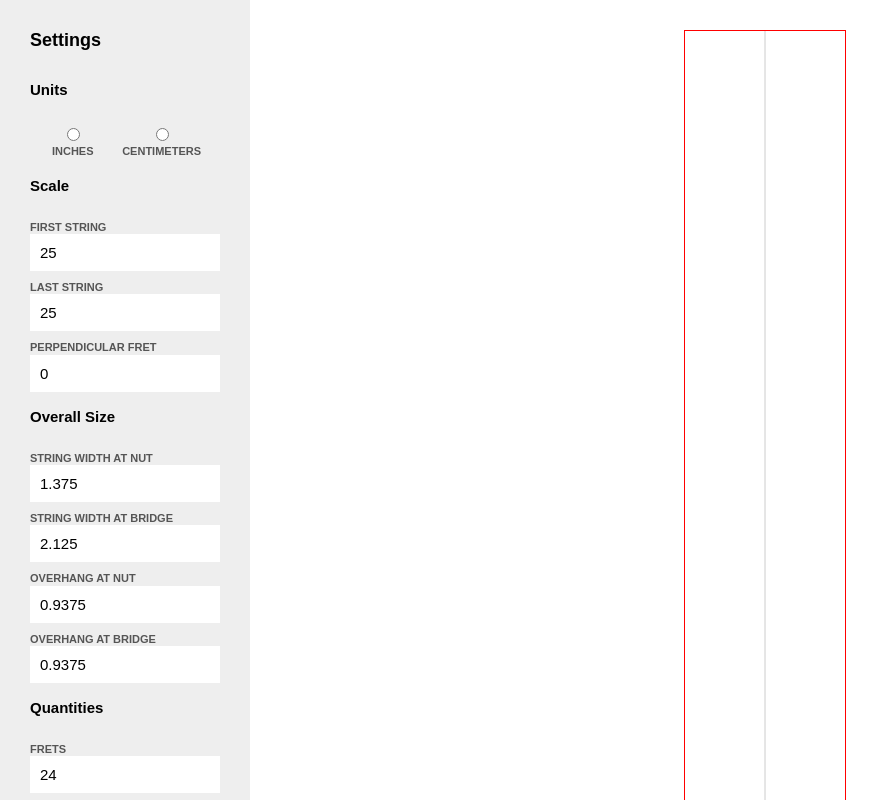
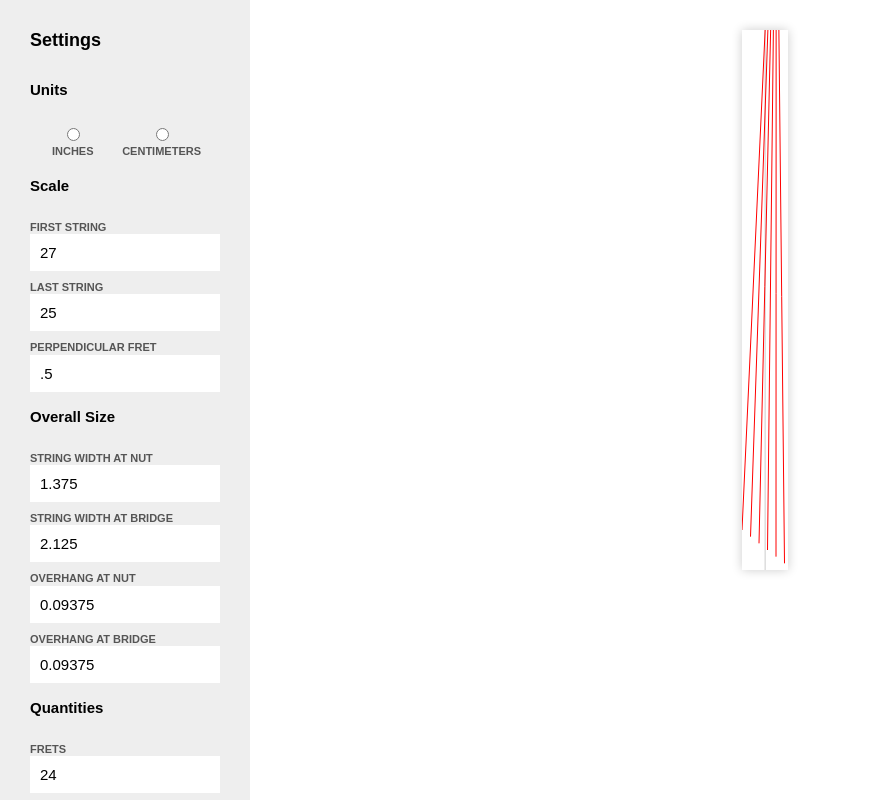
Before and after one commit to kthornbloom/FretGen, a plain HTML site: page index.html in a window 1280 px wide. Shown: the whole page, without its empty margins (0-879 px from the left). Drawn offline with Linux system fonts and the light colour scheme.

Commit message:
workin' on it

```diff
--- a/css/stylesheet.css
+++ b/css/stylesheet.css
@@ -33,6 +33,7 @@
 	padding:30px;
 	text-align: center;
 	flex-grow:1;
+	background:#fff;
 }
 
 label, input {
@@ -84,5 +85,5 @@ input[type="radio"]:checked + label {
 }
 
 #render {
-	border:1px solid red;
+	box-shadow:0 0 10px rgba(0,0,0,.2);
 }
--- a/index.html
+++ b/index.html
@@ -30,7 +30,7 @@
 			<label for="">
 				First String
 			</label>
-			<input type="number" value="25" step="0.5" required id="scale1">
+			<input type="number" value="27" step="0.5" required id="scale1">
 			<label for="">
 				Last String
 			</label>
@@ -38,21 +38,21 @@
 			<label for="">
 				Perpendicular fret
 			</label>
-			<input type="number" value="0" step="0.1" required>
+			<input type="number" value=".5" step="0.1" required id="perp">
 		<h2>Overall Size</h2>
 			<label for="">String width at nut</label>
 			<input type="number" value="1.375" step="0.025" required id="swn">
 			<label for="">String width at bridge</label>
 			<input type="number" value="2.125" step="0.025" required id="swb">
 			<label for="">Overhang at nut</label>
-			<input type="number" value="0.9375" step="0.025" required id="son">
+			<input type="number" value="0.09375" step="0.025" required id="son">
 			<label for="">Overhang at bridge</label>
-			<input type="number" value="0.9375" step="0.001" required id="sob">
+			<input type="number" value="0.09375" step="0.001" required id="sob">
 		<h2>Quantities</h2>
 			<label for="">Frets</label>
 			<input type="number" step="1" value="24" required>
 			<label for="">Strings</label>
-			<input type="number" step="1" value="6" required>
+			<input type="number" step="1" value="6" required id="stringcount">
 	</div>
 	<div class="result">
 		<canvas id="render">
--- a/js/fretgen.js
+++ b/js/fretgen.js
@@ -7,16 +7,39 @@ if (canvas.getContext){
 	$('.result').html('<div class="error">Your browser must be old. Like <i><b>Jurassic Period</b></i> old. Please upgrade or replace with a modern browser to use FretGen.</div>');
 }
 
+$(".settings input").change(function () {
+	drawFrets();
+	console.log('ran');
+});
+
 function drawFrets(){
-	var ratio = 40; //amt to enlarge 1px
+	var ratio = 20; //amt to enlarge 1px
+		// string width nut
 	var	swn = $('#swn').val() * ratio,
+		// string width bridge
 		swb = $('#swb').val() * ratio,
-		son = $('#son').val() * ratio,
-		sob = $('#sob').val() * ratio,
+		maxStringwidth = Math.max(swn, swb),
+		// offset at nut
+		offsetN = $('#son').val() * ratio,
+		// offset at bridge
+		offsetB = $('#sob').val() * ratio,
+		maxOffset = Math.max(offsetN, offsetB),
+		// scale length 1
 		scale1 = $('#scale1').val() * ratio,
+		// scale length 2
 		scale2 = $('#scale2').val() * ratio,
+		// overall height
 		height = Math.max(scale1, scale2),
-		width = swb + (sob * 2);
+		// overall width
+		width = maxStringwidth + (maxOffset * 2),
+		// half width
+		center = width / 2,
+		// perpendicular fret
+		perpFret = $('#perp').val(),
+		// number of strings
+		stringCount = $('#stringcount').val(),
+		stringSpacenut = swn / (stringCount - 1),
+		stringSpacebridge = swb / (stringCount - 1);
 
 	// Set overall width/height
 	$('#render').attr('height',height);
@@ -26,8 +49,43 @@ function drawFrets(){
 
 	// draw center line
 	ctx.beginPath();
-	ctx.moveTo(width / 2,0);
-	ctx.lineTo(width / 2, height);
+	ctx.moveTo(center,0);
+	ctx.lineTo(center, height);
 	ctx.strokeStyle = '#ccc';
 	ctx.stroke();
+
+	// Draw Strings
+	for(var i = 0; i < stringCount; i++) {
+		// Get the non negative difference between scales, divide by # strings, times iteration
+		var stringLength = (Math.abs(scale1 - scale2) / stringCount) * i,
+			// Add to the smaller of the scale sizes
+			stringLength = stringLength + Math.min(scale1, scale2);
+
+		// If current string is the middle string
+		if (i == Math.ceil(stringCount / 2)) {
+			var nutX = center;
+		// or if it's above the middle & even # strings
+		} else if (i > stringCount / 2 && stringCount % 2 === 0) {
+			var nutX = 0;
+		}
+
+		ctx.beginPath();
+		ctx.moveTo(((i * stringSpacenut)/2) + center, 0);
+		ctx.lineTo(0 + (stringSpacebridge * i), stringLength);
+		ctx.strokeStyle = 'red';
+		ctx.stroke();
+	}
 }
+
+/*
+// draw outer fretboard lines
+	for(var i = 0; i < stringCount; i++) {
+		var stringLength = (Math.abs(scale1 - scale2) / stringCount) * i,
+			stringLength = stringLength + Math.min(scale1, scale2);
+		ctx.beginPath();
+		ctx.moveTo(0 + (stringSpacenut * i), 0);
+		ctx.lineTo(0 + (stringSpacebridge * i), stringLength);
+		ctx.strokeStyle = 'red';
+		ctx.stroke();
+	}
+*/
```
